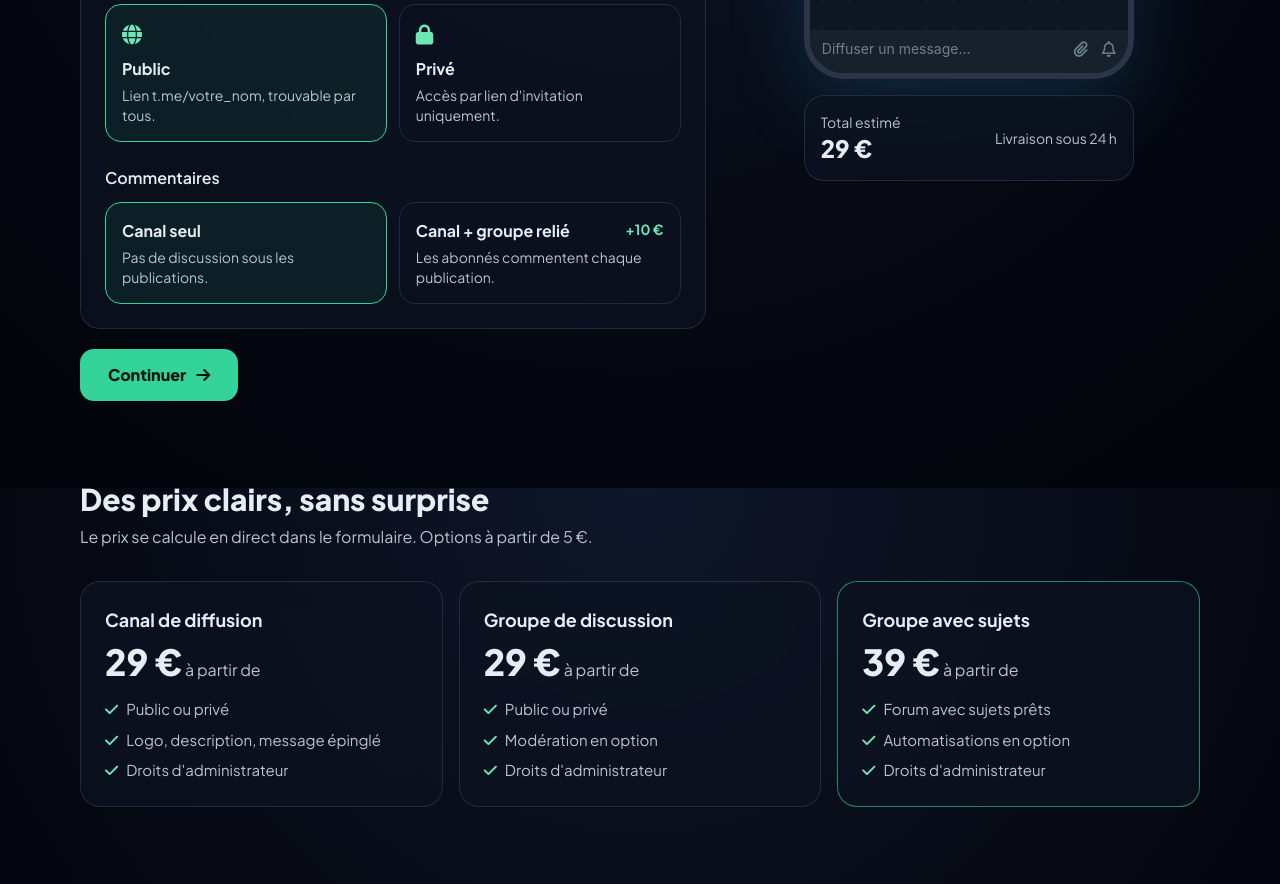
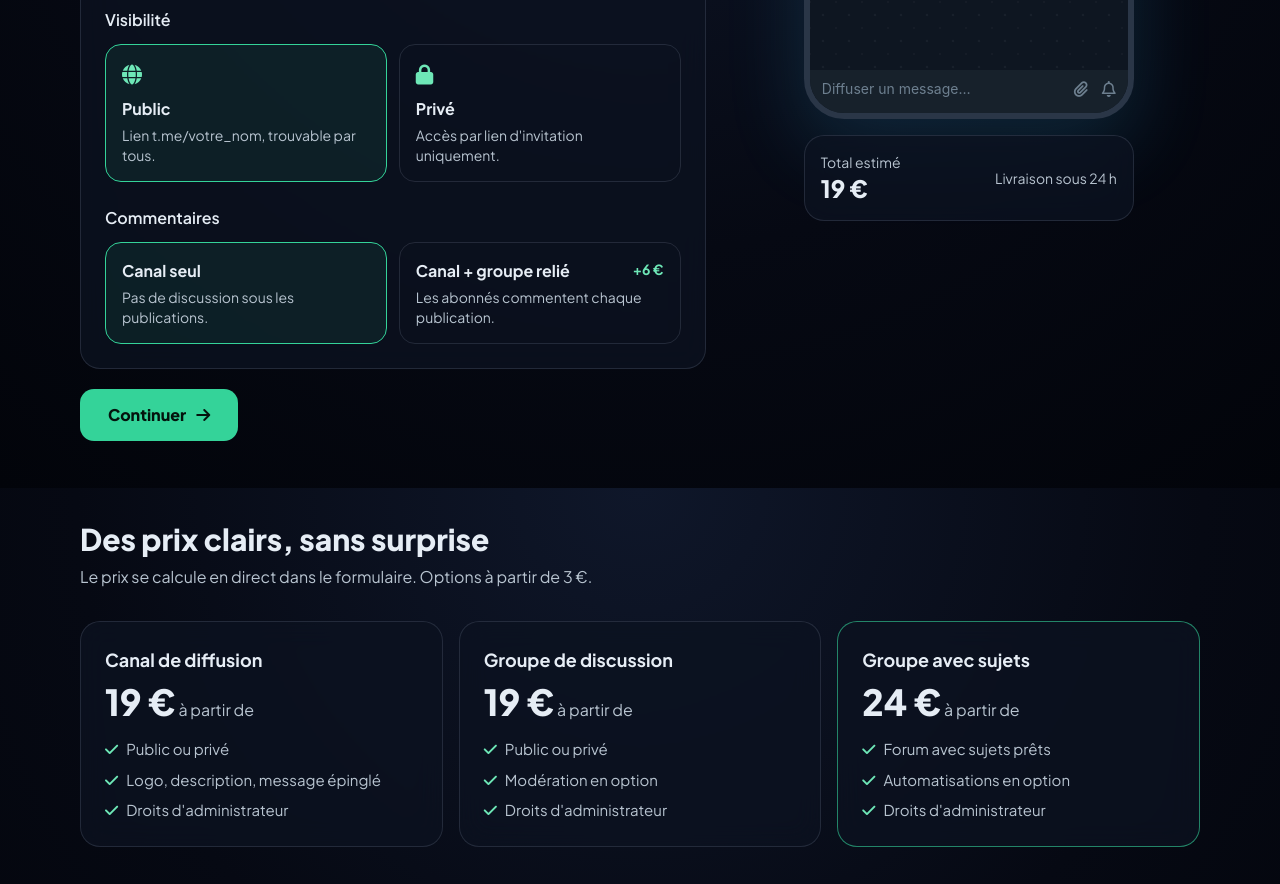
Before and after one commit to adambbk/devgram.github.io, a plain HTML site: page index.html in a window 1280 px wide. Shown: the part 1912-2796 px from the top of the page. Drawn offline with nearby package versions, Linux system fonts and the light colour scheme.

```diff
--- a/index.html
+++ b/index.html
@@ -190,6 +190,9 @@
     .tg-topic span { display: block; font-size: 13px; color: #6d7f8f; white-space: nowrap; overflow: hidden; text-overflow: ellipsis; }
     .tg-topic small { font-size: 11px; color: #6d7f8f; align-self: flex-start; margin-top: 4px; }
 
+    @keyframes glowSwitch { 0%,100% { box-shadow: 0 0 0 0 rgba(139,92,246,.6); } 50% { box-shadow: 0 0 0 12px rgba(139,92,246,0); } }
+    .cta-switch { background:#8b5cf6; color:#fff; font-weight:800; border-radius:14px; min-height:56px; padding:0 28px; display:inline-flex; align-items:center; justify-content:center; gap:10px; animation: glowSwitch 1.8s ease-out infinite; transition: background .2s, transform .2s; white-space:nowrap; }
+    .cta-switch:hover { background:#a78bfa; transform: translateY(-1px); }
     @keyframes nudge { from { transform: translateY(-2px); } to { transform: translateY(3px); } }
     .nudge { animation: nudge .9s ease-in-out infinite alternate; }
 
@@ -200,6 +203,9 @@
 </head>
 
 <body class="antialiased overflow-x-hidden">
+  <a href="devcord.html" class="block text-center bg-violet-600 hover:bg-violet-500 text-white font-bold text-sm sm:text-[15px] py-2.5 px-4 transition-colors">
+    <i class="fa-brands fa-discord mr-1"></i> Vous préférez Discord ? <span class="underline">Passer à DEVCORD</span> <i class="fa-solid fa-arrow-right ml-1"></i>
+  </a>
 
   <!-- ============ HEADER (bleu ciel animé) ============ -->
   <header class="max-w-7xl mx-auto w-full px-4 pt-6 sm:pt-8 relative z-30">
@@ -438,7 +444,7 @@
                 <label class="choice block"><input type="radio" name="link" value="alone" class="sr-only" checked>
                   <div class="h-full"><p class="font-bold">Canal seul</p><p class="text-sm text-[color:var(--muted)] mt-1">Pas de discussion sous les publications.</p></div></label>
                 <label class="choice block"><input type="radio" name="link" value="linked" class="sr-only">
-                  <div class="h-full"><div class="flex justify-between gap-2"><p class="font-bold">Canal + groupe relié</p><span class="text-sm font-bold text-emerald-300">+10 €</span></div><p class="text-sm text-[color:var(--muted)] mt-1">Les abonnés commentent chaque publication.</p></div></label>
+                  <div class="h-full"><div class="flex justify-between gap-2"><p class="font-bold">Canal + groupe relié</p><span class="text-sm font-bold text-emerald-300">+6 €</span></div><p class="text-sm text-[color:var(--muted)] mt-1">Les abonnés commentent chaque publication.</p></div></label>
               </div>
             </fieldset>
           </section>
@@ -531,7 +537,7 @@
                 <label class="choice block"><input type="radio" name="delivery" value="standard" class="sr-only" checked>
                   <div class="h-full"><p class="font-bold">Standard</p><p class="text-sm text-[color:var(--muted)] mt-1">Livré sous 24 h · inclus</p></div></label>
                 <label class="choice block"><input type="radio" name="delivery" value="express" class="sr-only">
-                  <div class="h-full"><div class="flex justify-between gap-2"><p class="font-bold">Express</p><span class="text-sm font-bold text-emerald-300">+15 €</span></div><p class="text-sm text-[color:var(--muted)] mt-1">Livré sous 2 h</p></div></label>
+                  <div class="h-full"><div class="flex justify-between gap-2"><p class="font-bold">Express</p><span class="text-sm font-bold text-emerald-300">+10 €</span></div><p class="text-sm text-[color:var(--muted)] mt-1">Livré sous 2 h</p></div></label>
               </div>
             </fieldset>
 
@@ -555,7 +561,7 @@
               <ul id="recap-lines" class="mt-4 pt-4 border-t border-white/10 space-y-2 text-[15px]"></ul>
               <div class="mt-4 pt-4 border-t border-white/10 flex items-end justify-between">
                 <div><p class="text-[color:var(--muted)] text-sm">Total</p><p id="est" class="text-sm text-emerald-300 font-semibold"></p></div>
-                <span id="total" class="text-3xl font-extrabold">29 €</span>
+                <span id="total" class="text-3xl font-extrabold">19 €</span>
               </div>
             </div>
 
@@ -571,6 +577,7 @@
               <button type="submit" id="pay-btn" class="btn-primary w-full"><i class="fa-solid fa-lock"></i><span>Payer et recevoir mon canal</span></button>
               <p id="form-msg" class="text-sm mt-3 hidden" role="status"></p>
               <p class="text-sm text-slate-400 mt-3">Paiement sécurisé. Carte bancaire ou crypto.</p>
+              <a href="devcord.html" class="linklike mt-2 inline-flex items-center gap-2"><i class="fa-brands fa-discord"></i> Votre audience est sur Discord ? Passer à DEVCORD</a>
             </div>
           </section>
 
@@ -600,7 +607,7 @@
             <div id="pv-foot" class="tg-input"></div>
           </div>
           <div class="card mt-4 p-4 flex items-center justify-between gap-4 max-w-[330px] mx-auto">
-            <div><p class="text-sm text-[color:var(--muted)]">Total estimé</p><p class="text-2xl font-extrabold" id="total-side">29 €</p></div>
+            <div><p class="text-sm text-[color:var(--muted)]">Total estimé</p><p class="text-2xl font-extrabold" id="total-side">19 €</p></div>
             <p class="text-sm text-right text-[color:var(--muted)]" id="est-side">Livraison sous 24 h</p>
           </div>
         </aside>
@@ -610,12 +617,12 @@
     <!-- ============ TARIFS ============ -->
     <section id="tarifs" class="max-w-6xl mx-auto px-4 pb-20 scroll-mt-24" aria-labelledby="tarifs-titre">
       <h2 id="tarifs-titre" class="text-2xl sm:text-3xl font-extrabold">Des prix clairs, sans surprise</h2>
-      <p class="mt-2 text-[color:var(--muted)]">Le prix se calcule en direct dans le formulaire. Options à partir de 5 €.</p>
+      <p class="mt-2 text-[color:var(--muted)]">Le prix se calcule en direct dans le formulaire. Options à partir de 3 €.</p>
       <!-- TODO : remplace ces montants par tes vrais prix (ils sont aussi dans les constantes BASE / OPTS en bas de page) -->
       <div class="mt-8 grid md:grid-cols-3 gap-4">
         <div class="card p-6">
           <h3 class="font-bold text-lg">Canal de diffusion</h3>
-          <p class="mt-2"><span class="text-4xl font-extrabold">29 €</span> <span class="text-[color:var(--muted)]">à partir de</span></p>
+          <p class="mt-2"><span class="text-4xl font-extrabold">19 €</span> <span class="text-[color:var(--muted)]">à partir de</span></p>
           <ul class="mt-4 space-y-2 text-[15px] text-[color:var(--muted)]">
             <li><i class="fa-solid fa-check text-emerald-300 mr-2"></i>Public ou privé</li>
             <li><i class="fa-solid fa-check text-emerald-300 mr-2"></i>Logo, description, message épinglé</li>
@@ -624,7 +631,7 @@
         </div>
         <div class="card p-6">
           <h3 class="font-bold text-lg">Groupe de discussion</h3>
-          <p class="mt-2"><span class="text-4xl font-extrabold">29 €</span> <span class="text-[color:var(--muted)]">à partir de</span></p>
+          <p class="mt-2"><span class="text-4xl font-extrabold">19 €</span> <span class="text-[color:var(--muted)]">à partir de</span></p>
           <ul class="mt-4 space-y-2 text-[15px] text-[color:var(--muted)]">
             <li><i class="fa-solid fa-check text-emerald-300 mr-2"></i>Public ou privé</li>
             <li><i class="fa-solid fa-check text-emerald-300 mr-2"></i>Modération en option</li>
@@ -633,7 +640,7 @@
         </div>
         <div class="card p-6 !border-emerald-400/60">
           <h3 class="font-bold text-lg">Groupe avec sujets</h3>
-          <p class="mt-2"><span class="text-4xl font-extrabold">39 €</span> <span class="text-[color:var(--muted)]">à partir de</span></p>
+          <p class="mt-2"><span class="text-4xl font-extrabold">24 €</span> <span class="text-[color:var(--muted)]">à partir de</span></p>
           <ul class="mt-4 space-y-2 text-[15px] text-[color:var(--muted)]">
             <li><i class="fa-solid fa-check text-emerald-300 mr-2"></i>Forum avec sujets prêts</li>
             <li><i class="fa-solid fa-check text-emerald-300 mr-2"></i>Automatisations en option</li>
@@ -682,6 +689,18 @@
     </section>
   </main>
 
+  <!-- ============ PASSER À DEVCORD ============ -->
+  <section class="max-w-6xl mx-auto px-4 pb-16" aria-labelledby="switch-titre">
+    <div class="card p-6 sm:p-10 flex flex-col lg:flex-row items-center gap-6 text-center lg:text-left" style="border-color:rgba(139,92,246,.55)">
+      <span class="w-16 h-16 rounded-2xl bg-violet-500/15 border border-violet-300/40 grid place-items-center shrink-0"><i class="fa-brands fa-discord text-4xl text-violet-300"></i></span>
+      <div class="flex-1">
+        <h2 id="switch-titre" class="text-2xl sm:text-3xl font-extrabold">Votre audience est sur Discord ?</h2>
+        <p class="mt-2 text-[color:var(--muted)]">DEVCORD crée votre serveur Discord avec le même formulaire, le même aperçu en direct et les mêmes automatisations.</p>
+      </div>
+      <a href="devcord.html" class="cta-switch"><i class="fa-brands fa-discord text-xl"></i> Passer à DEVCORD <i class="fa-solid fa-arrow-right"></i></a>
+    </div>
+  </section>
+
   <!-- ============ FOOTER ============ -->
   <footer class="max-w-6xl mx-auto px-4 pb-28 md:pb-10">
     <div class="card p-5 sm:p-6 text-sm text-[color:var(--muted)] flex flex-col sm:flex-row items-center justify-between gap-4">
@@ -700,9 +719,9 @@
   <script>
     // ⚠️ Prix et délais d'exemple : remplace par tes vrais tarifs.
     // Le montant réellement débité doit être recalculé côté serveur à partir de la commande, jamais fait confiance au navigateur.
-    const BASE = { channel: 29, group: 29, forum: 39 };
-    const LINKED = 10;
-    const DELIVERY = { standard: { delay: 'sous 24 h', price: 0 }, express: { delay: 'sous 2 h', price: 15 } };
+    const BASE = { channel: 19, group: 19, forum: 24 };
+    const LINKED = 6;
+    const DELIVERY = { standard: { delay: 'sous 24 h', price: 0 }, express: { delay: 'sous 2 h', price: 10 } };
     const FORMAT_LABEL = { channel: 'Canal de diffusion', group: 'Groupe de discussion', forum: 'Groupe avec sujets' };
     const KIND = { channel: 'canal', group: 'groupe', forum: 'forum' };
     const API_URL = 'http://localhost:3000/api/order'; // ton backend
@@ -743,14 +762,14 @@
 
     // ------------------------------------------------ Automatisations
     const OPTS = [
-      { id: 'post', icon: 'fa-robot', price: 15,
+      { id: 'post', icon: 'fa-robot', price: 12,
         label: () => 'Publication automatique de messages',
         desc: () => 'Un bot publie à votre place, selon vos contenus.',
         show: () => true,
         body: `<div><label class="block text-sm font-semibold mb-2" for="post-freq">Fréquence</label>
           <select id="post-freq" class="field"><option>Tous les jours</option><option>Plusieurs fois par jour</option><option>Chaque semaine</option><option>Selon mon calendrier</option></select></div>
           <p class="text-sm text-slate-400">Vous nous transmettez vos contenus ou votre source après la commande.</p>` },
-      { id: 'schedule', icon: 'fa-clock', price: 10,
+      { id: 'schedule', icon: 'fa-clock', price: 8,
         label: () => 'Programmation des publications',
         desc: () => 'Planifiez vos messages à l\u2019heure qui convient à votre audience.',
         show: () => true,
@@ -758,19 +777,19 @@
           <div><label class="block text-sm font-semibold mb-2" for="sch-time">Heure habituelle</label><input id="sch-time" type="time" value="09:00" class="field"></div>
           <div><label class="block text-sm font-semibold mb-2" for="sch-tz">Fuseau horaire</label>
           <select id="sch-tz" class="field"><option>Europe/Paris</option><option>Europe/London</option><option>Africa/Casablanca</option><option>Asia/Dubai</option><option>America/Montreal</option><option>America/New_York</option></select></div></div>` },
-      { id: 'welcome', icon: 'fa-hand', price: 5,
+      { id: 'welcome', icon: 'fa-hand', price: 3,
         label: () => 'Message de bienvenue automatique',
         desc: () => 'Un bot accueille chaque nouveau membre avec votre message.',
         show: (s) => s.format !== 'channel',
         body: `<p id="welcome-note" class="text-sm text-slate-400"></p>` },
-      { id: 'buttons', icon: 'fa-link', price: 5,
+      { id: 'buttons', icon: 'fa-link', price: 3,
         label: () => 'Boutons avec des liens',
         desc: () => 'Jusqu\u2019à 3 boutons cliquables sous vos messages.',
         show: () => true,
         body: `<div id="btn-rows" class="space-y-2"></div>
           <button type="button" id="btn-add" class="linklike"><i class="fa-solid fa-plus"></i> Ajouter un bouton</button>
           <p id="e-buttons" class="err hidden" role="alert"></p>` },
-      { id: 'relay', icon: 'fa-retweet', price: 25,
+      { id: 'relay', icon: 'fa-retweet', price: 19,
         label: () => 'Relais depuis une source autorisée',
         desc: () => 'Vos publications sont reprises automatiquement depuis une source dont vous avez les droits.',
         show: () => true,
@@ -779,13 +798,13 @@
           <label class="flex items-start gap-3 cursor-pointer min-h-[44px]"><input id="relay-ok" type="checkbox" class="mt-1 w-5 h-5 accent-emerald-400 shrink-0">
           <span class="text-[15px] text-[color:var(--muted)]">Je confirme être propriétaire de cette source ou disposer d'une autorisation pour la relayer.</span></label>
           <p id="e-relay" class="err hidden" role="alert"></p>` },
-      { id: 'mod', icon: 'fa-shield-halved', price: 15,
+      { id: 'mod', icon: 'fa-shield-halved', price: 9,
         label: (s) => s.format === 'channel' ? 'Modération des commentaires' : 'Modération du groupe',
         desc: (s) => s.format === 'channel' ? 'Filtre le spam et les liens dans les commentaires.' : 'Filtre le spam, les liens et les comptes suspects.',
         show: (s) => s.format !== 'channel' || s.linked,
         body: `<div><label class="block text-sm font-semibold mb-2" for="mod-level">Niveau</label>
           <select id="mod-level" class="field"><option value="standard">Standard (spam et liens)</option><option value="strict">Strict (+ mots interdits)</option></select></div>` },
-      { id: 'errors', icon: 'fa-bell', price: 5,
+      { id: 'errors', icon: 'fa-bell', price: 3,
         label: () => 'Notifications en cas d\u2019erreur',
         desc: () => 'Vous êtes prévenu si une publication ou une automatisation échoue.',
         show: () => true,
@@ -939,6 +958,8 @@
     }
 
     // ------------------------------------------------ Rendu global
+    // Ne réécrit un bloc que s'il a changé : sinon un bouton peut disparaître entre le toucher et le relâchement (clic perdu après une saisie).
+    function setHTML(el, html) { if (el.dataset.h !== html) { el.dataset.h = html; el.innerHTML = html; } }
     function render() {
       const s = collect();
       // Affichages conditionnels
@@ -976,7 +997,7 @@
       $('sticky-total').textContent = 'dès ' + total + ' €';
       $('est').textContent = est;
       $('est-side').textContent = 'Livraison ' + DELIVERY[s.delivery].delay;
-      $('recap-lines').innerHTML = L.map(x => `<li class="flex justify-between gap-3"><span>${esc(x.l)}</span><span class="font-bold whitespace-nowrap">${x.p} €</span></li>`).join('');
+      setHTML($('recap-lines'), L.map(x => `<li class="flex justify-between gap-3"><span>${esc(x.l)}</span><span class="font-bold whitespace-nowrap">${x.p} €</span></li>`).join(''));
       const facts = [
         ['Nom', s.name || '—', 2],
         ['Activité', s.activity === 'other' ? (s.activityOther || 'Autre') : ((ACTIVITIES.find(a => a.id === s.activity) || {}).label || '—'), 2],
@@ -985,7 +1006,7 @@
         ['Logo', logoURL ? 'Ajouté' : 'Initiale par défaut', 2],
         ['Automatisations', OPTS.filter(o => s.on[o.id]).map(o => o.label(s)).join(', ') || 'Aucune', 3],
       ];
-      $('recap-facts').innerHTML = facts.map(f => `<li class="flex justify-between gap-3"><span>${f[0]}</span><span class="text-right text-white">${esc(f[1])} <button type="button" data-go="${f[2]}" class="linklike ml-1">Modifier</button></span></li>`).join('');
+      setHTML($('recap-facts'), facts.map(f => `<li class="flex justify-between gap-3"><span>${f[0]}</span><span class="text-right text-white">${esc(f[1])} <button type="button" data-go="${f[2]}" class="linklike ml-1">Modifier</button></span></li>`).join(''));
     }
     form.addEventListener('input', render);
     form.addEventListener('change', render);
```
